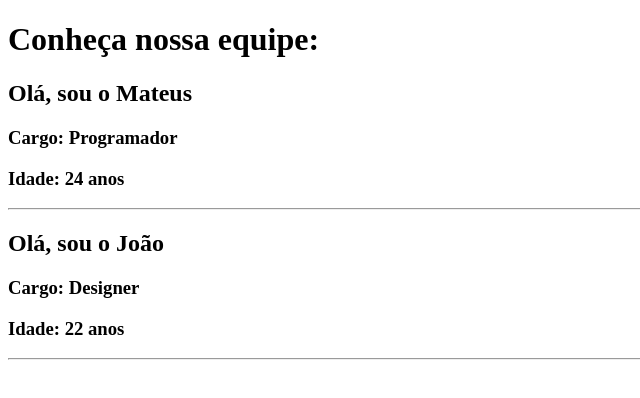
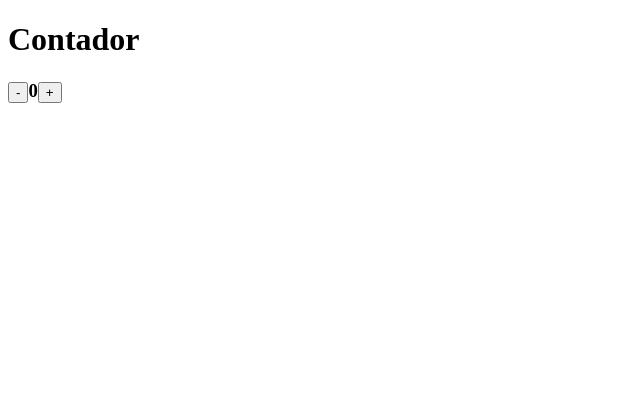
Before and after one commit to otavioalbe/aprendendo-react, a React (Create React App) app in the folder reactjs/meuapp/: page / in a window 1280 px wide. Shown: the top 398 px of the page, without its empty margins (0-640 px from the left). Built offline with nearby package versions, Linux system fonts and the light colour scheme.

Commit message:
trabalhando com states

```diff
--- a/reactjs/meuapp/src/App.js
+++ b/reactjs/meuapp/src/App.js
@@ -1,39 +1,48 @@
-import React, {Component} from 'react';
+import React, { Component } from 'react';
+
+class App extends Component{
+
+  constructor(props){
+    super(props);
+    this.state = {
+      nome: 'Matheus',
+      contador: 0
+    };
+
+    this.aumentar = this.aumentar.bind(this);
+    this.diminuir = this.diminuir.bind(this);
+  }
+
+  aumentar(){
+    let state = this.state;
+    state.contador += 1;
+    this.setState(state);
+  }
+
+  diminuir(){
+    let state = this.state;
+    if(state.contador === 0){
+      alert('Opa, não pode ser menor que 0!');
+      return;
+    }
+    state.contador -= 1;
+    this.setState(state);
+  }
 
 
-class Equipe extends Component{
+
   render(){
     return(
       <div>
-        <Sobre nome={this.props.nome} cargo={this.props.cargo}
-        idade={this.props.idade}/>
-        <hr/>
+        <h1>Contador</h1>
+        <h3>
+          <button onClick={this.diminuir}>-</button>
+          {this.state.contador}
+          <button onClick={this.aumentar}>+</button>
+        </h3>
       </div>
     );
   }
 }
 
-class Sobre extends Component{
-  render(){
-    return(
-      <div>
-        <h2>Olá, sou o {this.props.nome}</h2>
-        <h3>Cargo: {this.props.cargo}</h3>
-        <h3>Idade: {this.props.idade} anos</h3>
-      </div>
-    );
-  }
-}
-
-
-function App(){
-  return(
-    <div>
-      <h1>Conheça nossa equipe:</h1>
-      <Equipe nome="Mateus" cargo="Programador" idade="24"/>
-      <Equipe nome="João" cargo="Designer" idade="22"/>
-    </div>
-  );
-}
-
 export default App;
```
